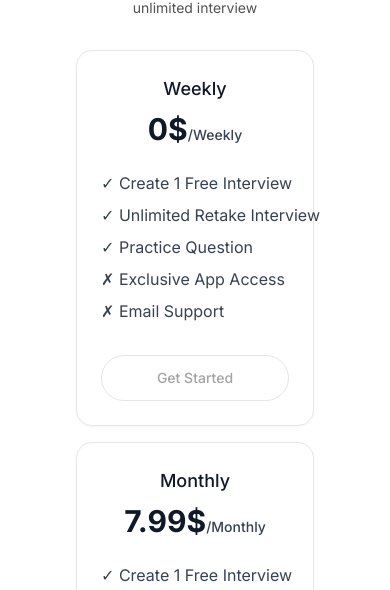
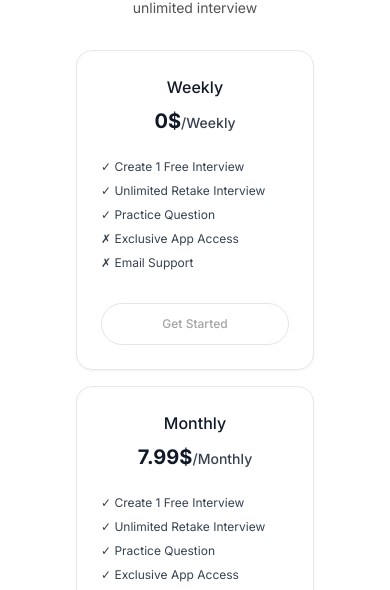
Before and after one commit to patrykswiderski/ai-interview-recruiter, a Next.js app: page /dashboard/upgrade in a window 390 px wide. Shown: the part 254-844 px from the top of the page. Built offline with nearby package versions, Linux system fonts and the light colour scheme; no server answers.

Commit message:
Responsiveness upgrades

```diff
--- a/app/dashboard/how/page.jsx
+++ b/app/dashboard/how/page.jsx
@@ -2,7 +2,7 @@ import React from 'react'
 
 function How() {
   return (
-    <section className="py-8 bg-white z-50 px-4 mx-auto max-w-screen-xl text-center lg:py-16 lg:px-12 h-screen">
+    <section className="py-8 bg-white z-50 px-4 mx-auto max-w-screen-xl text-center lg:py-16 lg:px-12 h-min-screen md:h-screen">
       <h2 className="font-bold text-3xl">How it Works?</h2>
       <h2 className="text-md text-gray-500 mt-3">
         Give AI interview in just 3 simply easy step
--- a/app/dashboard/upgrade/page.jsx
+++ b/app/dashboard/upgrade/page.jsx
@@ -7,7 +7,7 @@ function Upgrade() {
   const { user } = useUser()
 
   return (
-    <div className="p-10 h-screen">
+    <div className="p-10  h-min-screen md:h-screen">
       <div className="flex flex-col justify-center items-center">
         <h2 className="text-2xl font-bold">Upgrade</h2>
         <p className="text-neutral-600 text-sm text-center mt-2">
@@ -15,20 +15,20 @@ function Upgrade() {
         </p>
       </div>
       <div className="mx-auto max-w-5xl px-4 py-8 sm:px-6 sm:py-12 lg:px-8">
-        <div className="grid grid-cols-1 gap-4 md:grid-cols-3 sm:items-center md:gap-8">
+        <div className="grid grid-cols-1 gap-4 md:gap-2 md:grid-cols-2 xl:grid-cols-3 sm:items-center xl:gap-8">
           {PlanData.map((item, index) => (
             <div
               key={index}
               className="rounded-2xl border border-gray-200 p-6 shadow-sm sm:px-8 lg:p-12"
             >
               <div className="text-center">
-                <h2 className="text-lg font-medium text-gray-900">
+                <h2 className="md:text-lg  font-medium text-gray-900">
                   {item.duration}
                   <span className="sr-only">Plan</span>
                 </h2>
 
                 <p className="mt-2 sm:mt-4">
-                  <strong className="text-3xl font-bold text-gray-900 sm:text-4xl">
+                  <strong className="text-xl md:text-3xl font-bold text-gray-900 sm:text-4xl">
                     {item.price == 0 ? item.price : item.price.toFixed(2)}$
                   </strong>
 
@@ -45,7 +45,9 @@ function Upgrade() {
                       key={offerIndex}
                       className="flex items-center gap-1 text-nowrap"
                     >
-                      <p className="text-gray-700">{offer.value}</p>
+                      <p className="text-gray-700 text-xs md:text-normal">
+                        {offer.value}
+                      </p>
                     </li>
                   ))}
                 </ul>
@@ -60,7 +62,7 @@ function Upgrade() {
                       user?.primaryEmailAddress?.emailAddress
                 }
                 target={item.price === 0 ? '_self' : '_blank'}
-                className={`mt-8 block rounded-full border bg-white px-12 py-3 text-center text-sm font-medium ${item.price === 0 ? 'text-neutral-400' : ' text-primary hover:ring-1 hover:ring-pink-700 focus:outline-none focus:ring active:text-primary border-primary'}`}
+                className={`mt-8 block rounded-full border bg-white px-12 py-3 text-center text-nowrap text-xs lg:text-sm font-medium ${item.price === 0 ? 'text-neutral-400' : ' text-primary hover:ring-1 hover:ring-pink-700 focus:outline-none focus:ring active:text-primary border-primary'}`}
               >
                 Get Started
               </a>
```
